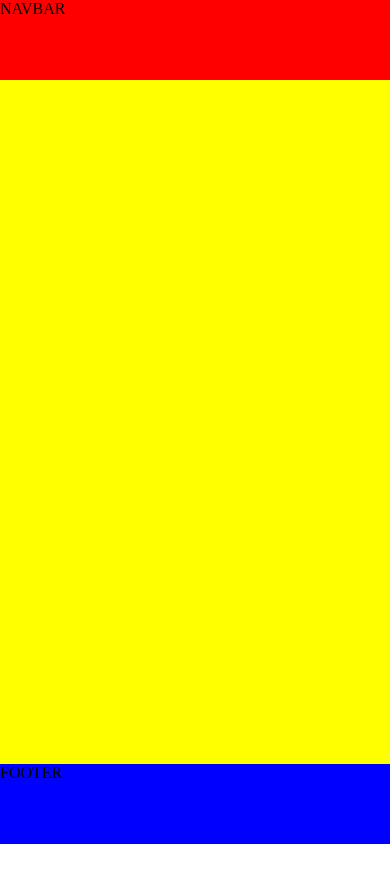
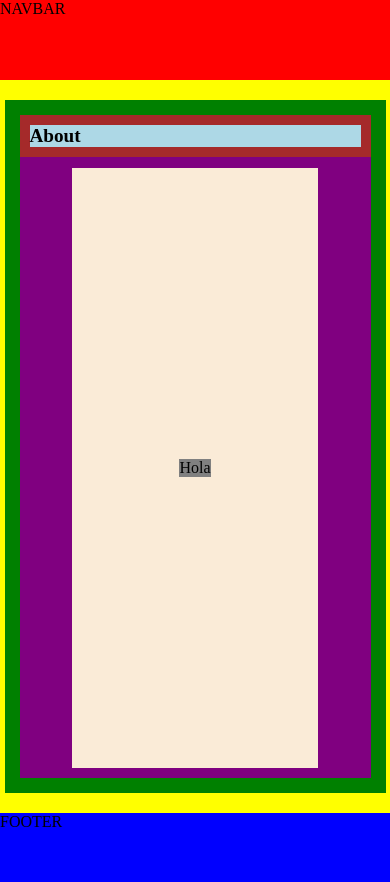
Before and after one commit to CatalinaScheleff/Portfolio, a React (Vite) app in the folder my-portfolio/: page /about in a window 390 px wide. Before the commit this address had no page. Shown: the top 882 px of the page. Before the commit the page ends 844 px from the top, so only its background shows below. Built offline with nearby package versions, Linux system fonts and the light colour scheme.

Commit message:
about and work
responsive

```diff
--- a/my-portfolio/src/App.jsx
+++ b/my-portfolio/src/App.jsx
@@ -7,6 +7,7 @@ import { Navbar } from "./components/navbar/navbar";
 import { Footer } from "./components/footer/footer";
 import { Home } from "./pages/home";
 import { Work } from "./pages/work";
+import { About } from "./pages/about";
 
 
 function App() {
@@ -20,8 +21,8 @@ function App() {
           <Routes>
             <Route path="/" element={<Home/>}/>
             <Route path="/work" element={<Work/>}/>
+            <Route path="/about" element={<About/>}/>
           </Routes>
-
         </ContentCon>
        <Footer/>
       </BackgroundCon>
--- /dev/null
+++ b/my-portfolio/src/components/about/AboutElements.jsx
@@ -0,0 +1,52 @@
+import styled from "styled-components";
+
+export const AboutCon = styled.div`
+  background-color: green;
+  min-height: 90%;
+  width: 90vw;
+  display: grid;
+  grid-template-areas: 'title'
+                        'content';
+  grid-template-rows: auto auto;
+  padding: 15px;
+  margin: 20px 0 20px;
+`;
+
+export const AboutTitleCon = styled.div`
+  background-color: brown;
+  grid-area: title;
+  display: grid;
+  padding: 10px;
+`;
+
+export const AboutTitle = styled.h1`
+  background-color: lightblue;
+  font-size: 5vw;
+  @media (max-width: 700px) {
+    font-size: 1.2em;
+  }
+`;
+
+export const AboutTextCon = styled.div`
+  background-color: purple;
+  grid-area: content;
+  display: grid;
+  place-items: center;
+`;
+
+export const AboutText = styled.div`
+  background-color: antiquewhite;
+  margin: 3%;
+  width: 70%;
+  height: 600px;
+  display: grid;
+  place-items: center;
+`;
+
+export const AboutP = styled.p`
+  background-color: grey;
+  font-size: 2em;
+  @media (max-width: 700px) {
+    font-size: 1em;
+  }
+`;
--- a/my-portfolio/src/components/work/WorkElements.jsx
+++ b/my-portfolio/src/components/work/WorkElements.jsx
@@ -2,18 +2,35 @@ import styled from "styled-components";
 
 export const WorkCon = styled.div`
   background-color: green;
+  min-height: 90%;
   width: 90vw;
-  min-height: 90%;
   display: grid;
   grid-template-areas: 'title title'
-                        'menu content';
-  grid-template-rows: 120px auto;
+                       'menu content';
+  grid-template-rows: auto auto;
   grid-template-columns: 25%;
+  padding: 15px;
+  margin: 20px 0 20px;
+  @media (max-width: 700px) {
+    grid-template-areas: 'title'
+                         'content';
+    grid-template-columns: 100%;
+  }
 `;
 
 export const WorkTitleCon = styled.div`
   background-color: brown;
   grid-area: title;
+  display: grid;
+  padding: 10px;
+`;
+
+export const WorkTitle = styled.h1`
+  background-color: lightblue;
+  font-size: 5vw;
+  @media (max-width: 700px) {
+    font-size: 1.2em;
+  }
 `;
 
 export const WorkMenuCon = styled.div`
@@ -34,7 +51,6 @@ export const WorkContent1 = styled.div`
   margin: 3%;
   width: 90%;
   height: 600px;
-
 `;
 
 export const WorkContent2 = styled.div`
--- /dev/null
+++ b/my-portfolio/src/pages/about.jsx
@@ -0,0 +1,20 @@
+
+import { AboutCon, AboutP, AboutText, AboutTextCon, AboutTitle, AboutTitleCon} from "../components/about/AboutElements.jsx";
+
+
+export const About = () => {
+  return (
+    <>
+      <AboutCon id="AboutCon">
+        <AboutTitleCon id="AboutTitleCon">
+            <AboutTitle>About</AboutTitle>
+        </AboutTitleCon>
+        <AboutTextCon id="AboutTextCon">
+          <AboutText id="AboutText">
+            <AboutP>Hola</AboutP>
+          </AboutText>
+        </AboutTextCon>
+      </AboutCon>
+    </>
+  );
+};
--- a/my-portfolio/src/pages/work.jsx
+++ b/my-portfolio/src/pages/work.jsx
@@ -1,26 +1,28 @@
-import { WorkCon, WorkContent1, WorkContent2, WorkContent3, WorkContentCon, WorkMenuCon, WorkTitleCon } from "../components/work/WorkElements"
+import {
+  WorkCon,
+  WorkContent1,
+  WorkContent2,
+  WorkContent3,
+  WorkContentCon,
+  WorkMenuCon,
+  WorkTitle,
+  WorkTitleCon,
+} from "../components/work/WorkElements";
 
 export const Work = () => {
-    return (<>
-    <WorkCon id="WorkCon">
-        <WorkTitleCon>
-
+  return (
+    <>
+      <WorkCon id="WorkCon">
+        <WorkTitleCon id="WorkTitleCon">
+            <WorkTitle>Work</WorkTitle>
         </WorkTitleCon>
-        <WorkMenuCon>
-
-        </WorkMenuCon>
-        <WorkContentCon>
-            <WorkContent1>
-
-            </WorkContent1>
-            <WorkContent2>
-
-            </WorkContent2>
-            <WorkContent3>
-
-            </WorkContent3>
+        <WorkMenuCon id="WorkMenuCon"></WorkMenuCon>
+        <WorkContentCon id="WorkContentCon">
+          <WorkContent1 id="WorkContent1"></WorkContent1>
+          <WorkContent2 id="WorkContent2"></WorkContent2>
+          <WorkContent3 id="WorkContent3"></WorkContent3>
         </WorkContentCon>
-
-    </WorkCon>
-    </>)
-}
+      </WorkCon>
+    </>
+  );
+};
```
Also changed, not shown: my-portfolio/src/components/AppElements.jsx (line endings or trailing spaces), my-portfolio/src/components/home/HomeElements.jsx (line endings or trailing spaces).
